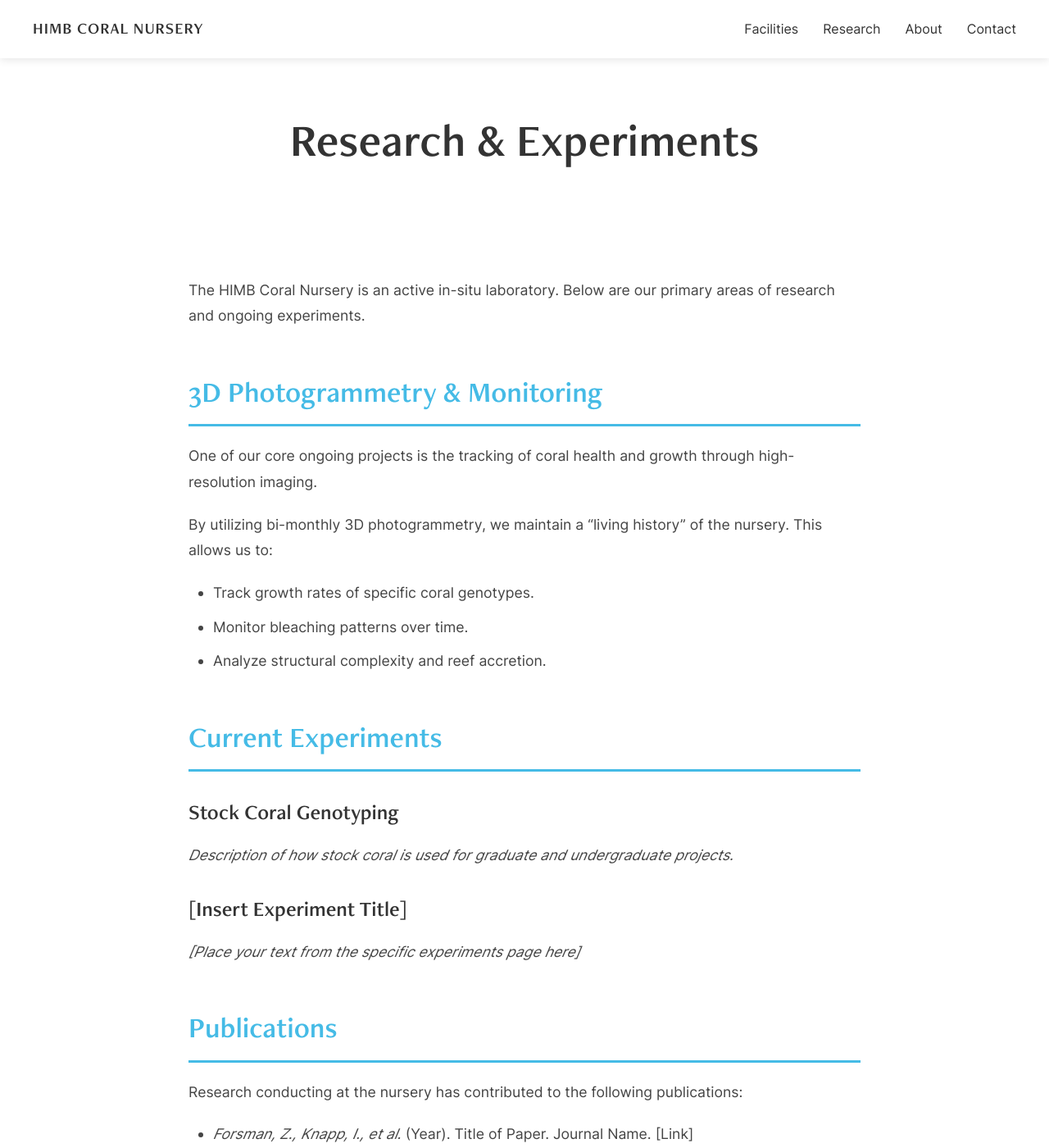
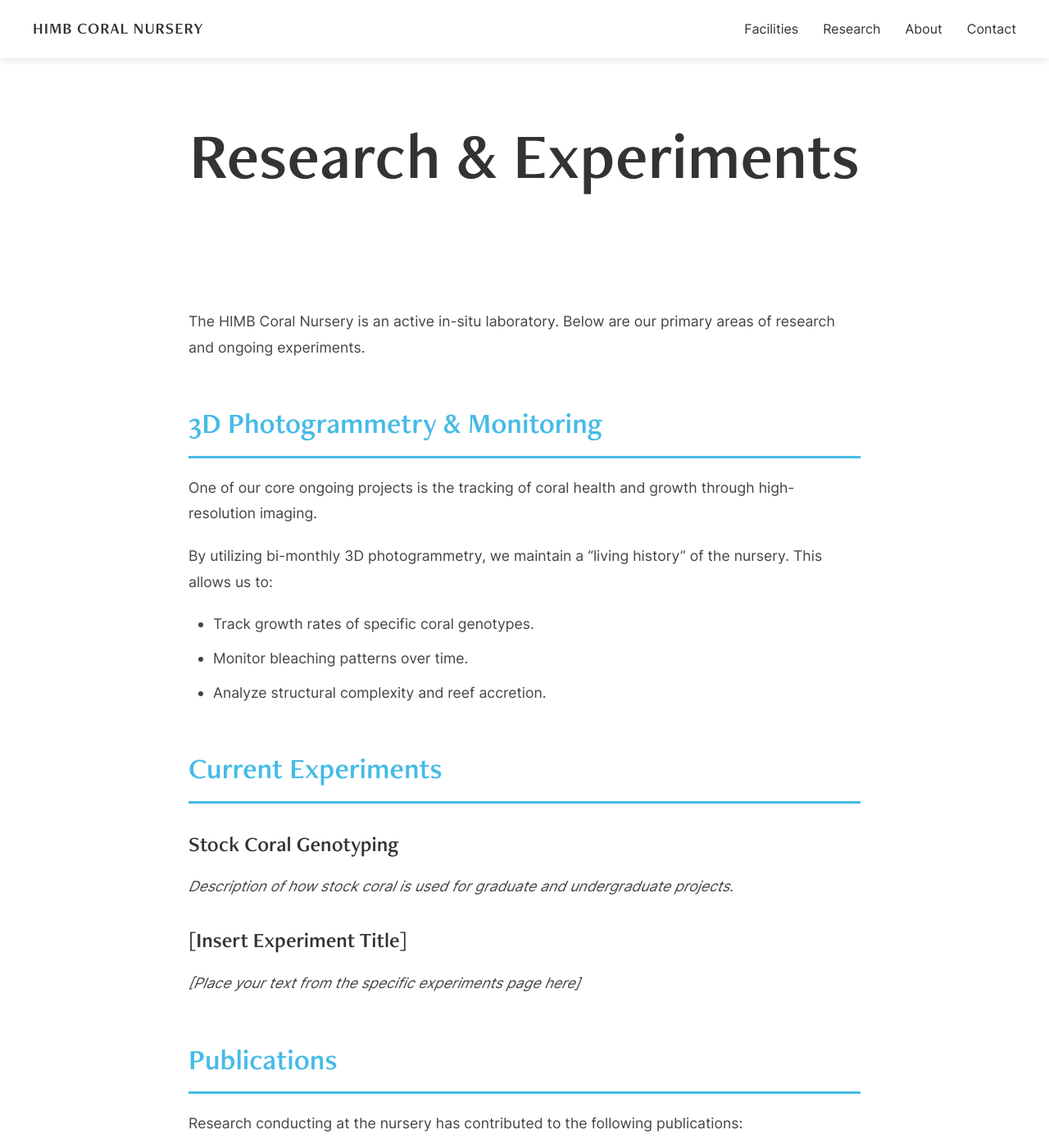
Before and after one commit to himb-coral-nursery/himb-coral-nursery.github.io, a Jekyll site: the page built from research.md, in a window 1280 px wide and 1400 px high. Shown: the whole window at 82% size. Built offline with Jekyll 4.4.1, drawn with Linux system fonts in a browser that asks for light colours.

Commit message:
Update style.css

```diff
--- a/assets/css/style.css
+++ b/assets/css/style.css
@@ -175,16 +175,16 @@
 
 .page-title {
   font-family: 'Nursery-Heading', sans-serif;
-  font-size: 3.5rem;
+  font-size: 5.0rem;
   color: #333;
   margin: 0;
 }
 
 .page-subtitle {
   font-family: 'Nursery-Body', sans-serif;
-  font-size: 1.3rem;
+  font-size: 2.3rem;
   color: #666;
-  margin: 15px 0 0 0;
+  margin: 5px 0 0 0;
   font-weight: 300;
 }
 .page-body {
```
